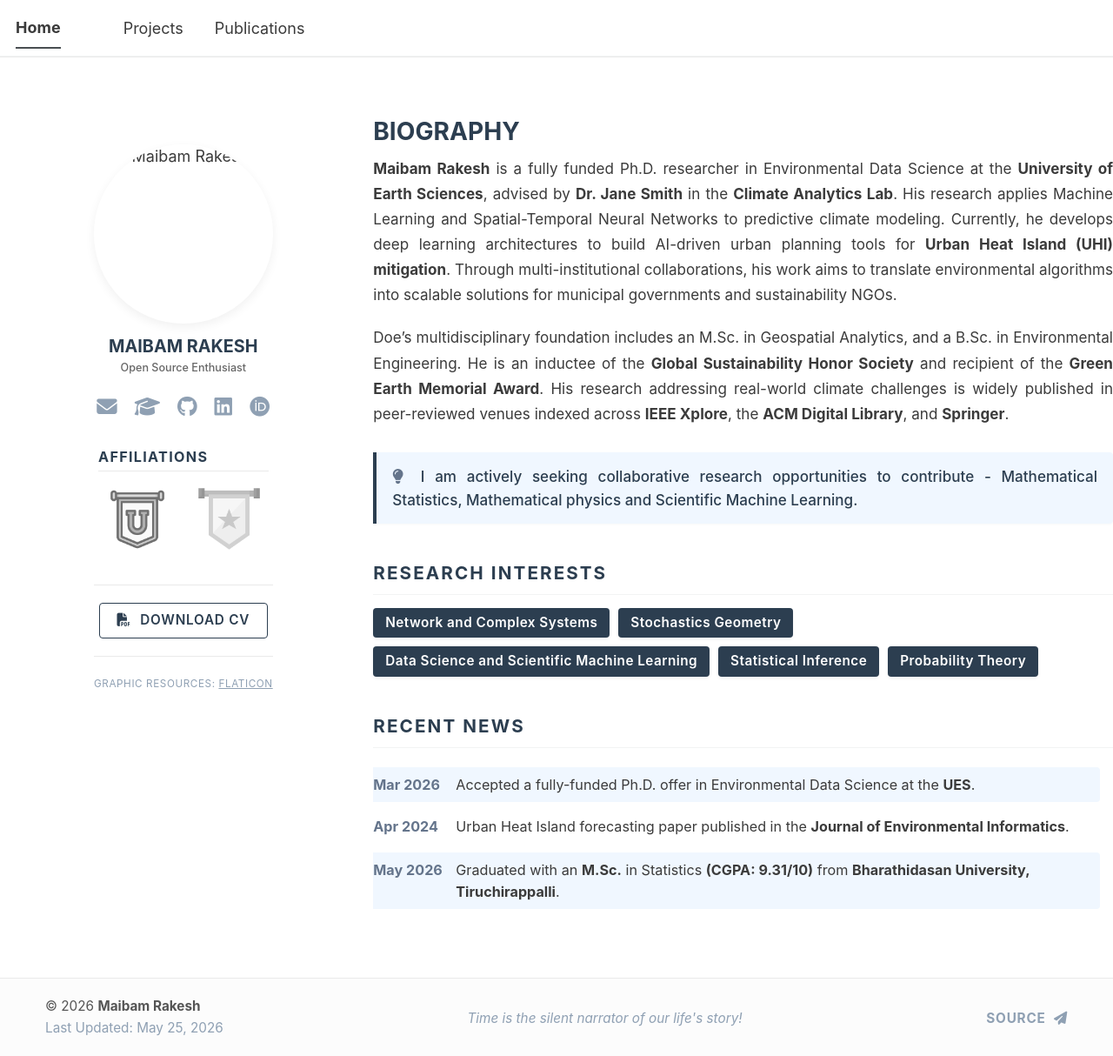
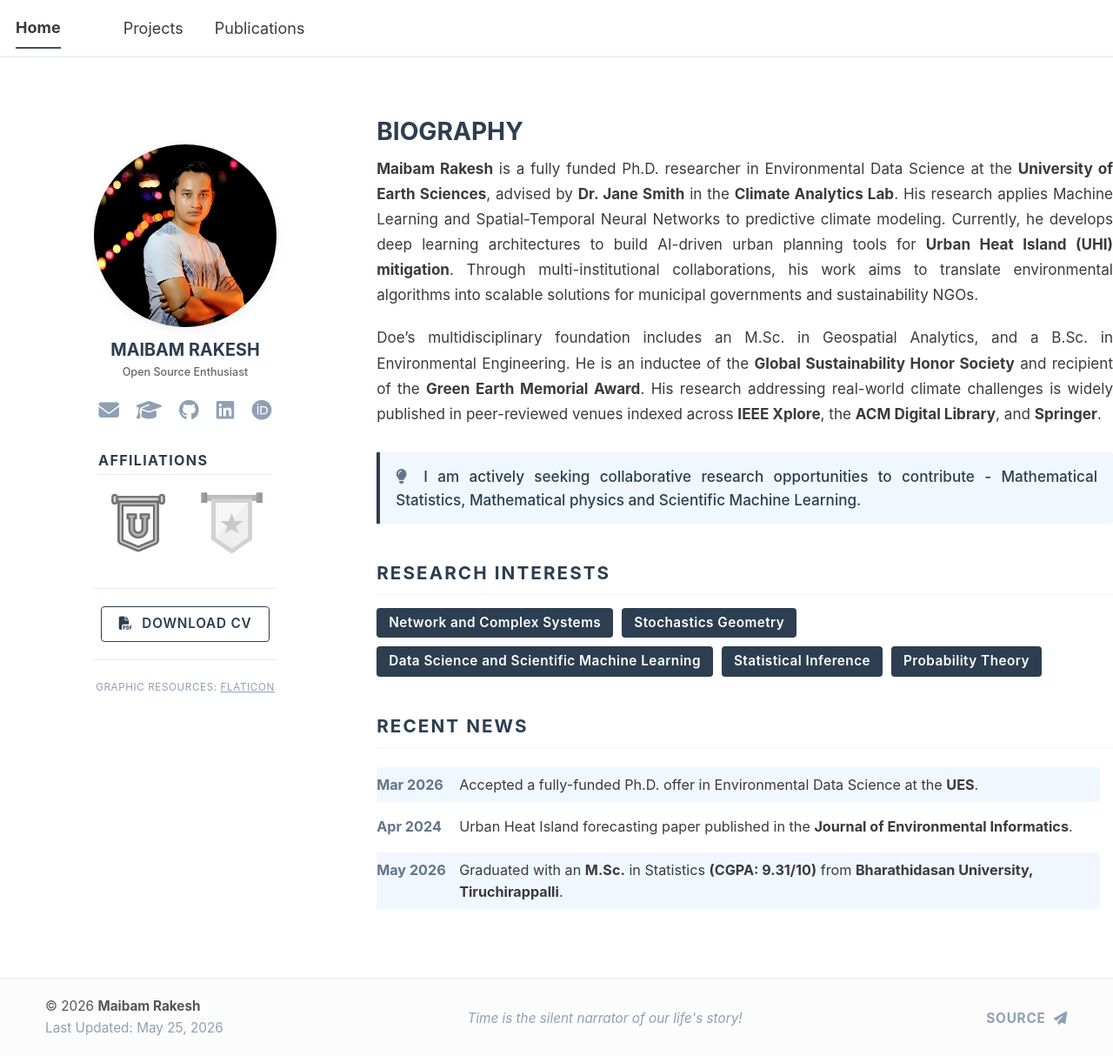
Before and after one commit to maibamrakeshsingh/maibamrakeshsingh.github.io, a Jekyll site: the page built from _pages/about.md, in a window 1280 px wide and 1214 px high. Shown: the whole window at 87% size. Built offline with Jekyll 4.4.1, drawn with Linux system fonts in a browser that asks for light colours; a script bundle is joined from its source files by our own code; library files that are not in the unit come from our copies.

Commit message:
Update _config.yml

```diff
--- a/_config.yml
+++ b/_config.yml
@@ -22,7 +22,7 @@ repository               : "minimalacademicsite/minimalacademicsite.github.io"
 #               Additional customization can be done by editing /_includes/author-profile.html
 author:
   # Biographic information
-  avatar           : "images/rakes.png"
+  avatar           : "rakes.png"
   name             : "Maibam Rakesh"
   description      : ""
   pronouns         : ""
```
